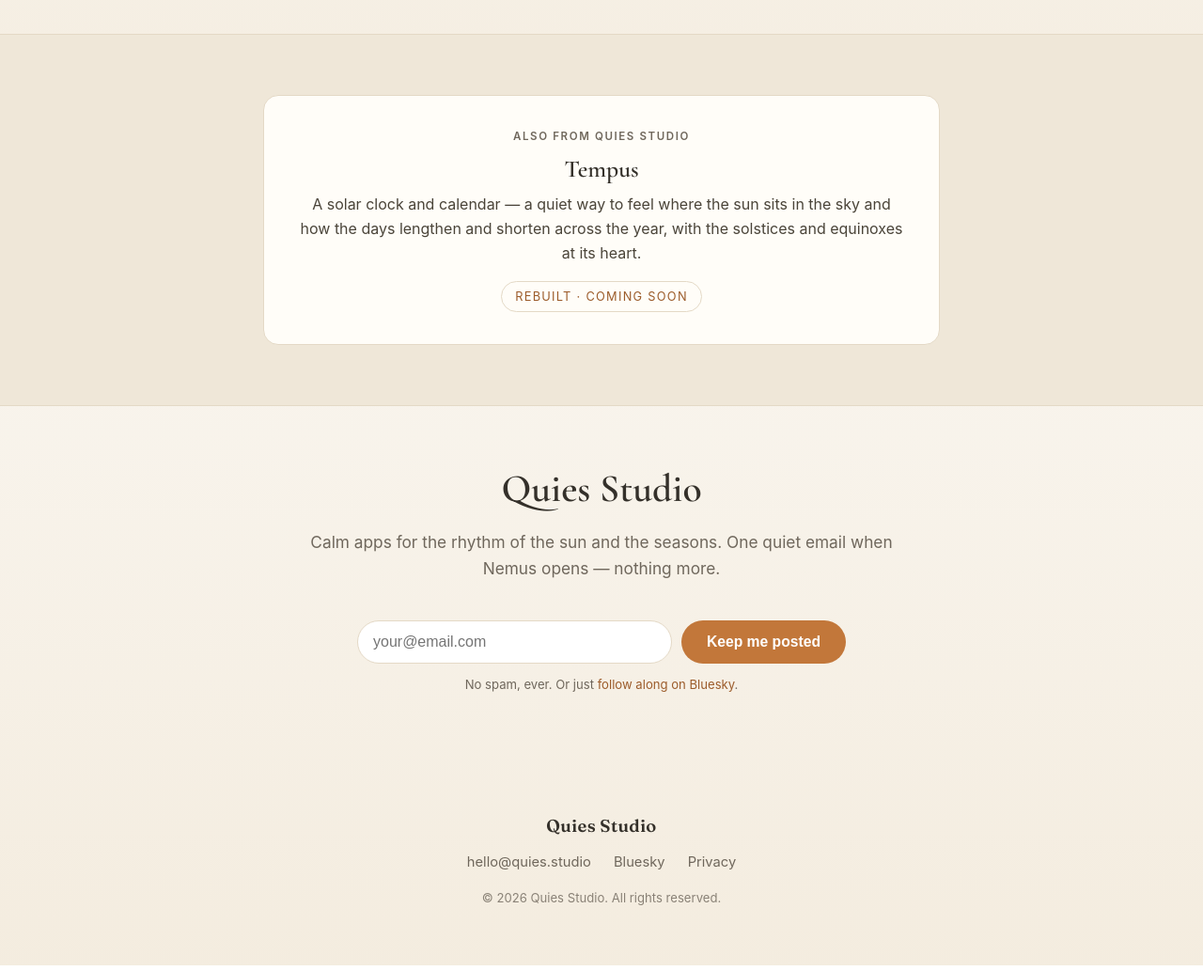
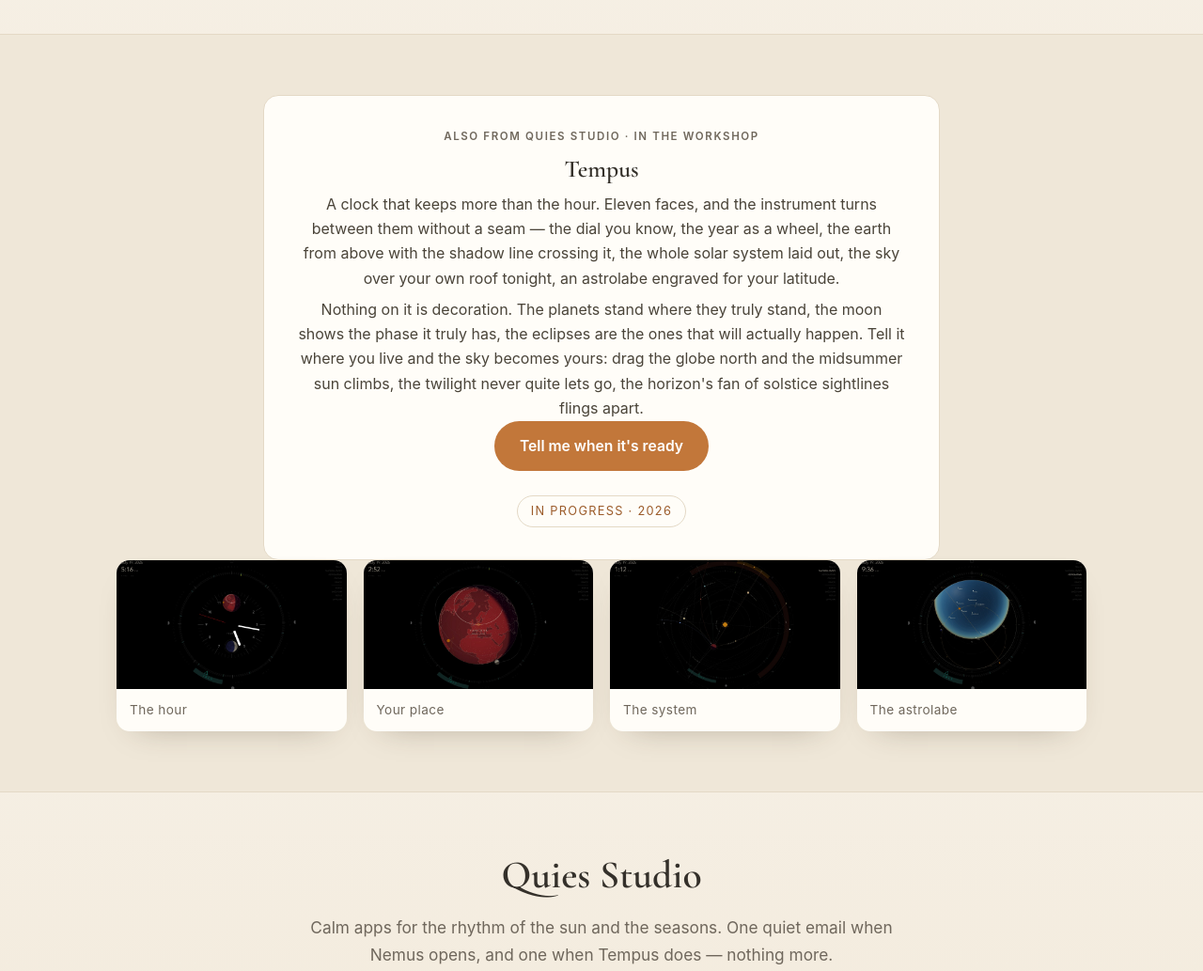
Before and after one commit to QuiesStudio/quies-studio-site, a plain HTML site: page index.html in a window 1280 px wide. Shown: the part 2880-3913 px from the top of the page at 94% size. Drawn offline with nearby package versions, Linux system fonts and the light colour scheme.

Commit message:
Add Tempus: description, stills, and a signup prompt

```diff
--- a/index.html
+++ b/index.html
@@ -83,11 +83,21 @@
 <section class="band" id="tempus">
   <div class="wrap">
     <div class="card">
-      <div class="kicker">Also from Quies Studio</div>
+      <div class="kicker">Also from Quies Studio · in the workshop</div>
       <h3>Tempus</h3>
-      <p>A solar clock and calendar — a quiet way to feel where the sun sits in the sky and how the days lengthen and shorten across the year, with the solstices and equinoxes at its heart.</p>
-      <span class="soon">Rebuilt · coming soon</span>
+      <p>A clock that keeps more than the hour. Eleven faces, and the instrument turns between them without a seam — the dial you know, the year as a wheel, the earth from above with the shadow line crossing it, the whole solar system laid out, the sky over your own roof tonight, an astrolabe engraved for your latitude.</p>
+      <p>Nothing on it is decoration. The planets stand where they truly stand, the moon shows the phase it truly has, the eclipses are the ones that will actually happen. Tell it where you live and the sky becomes yours: drag the globe north and the midsummer sun climbs, the twilight never quite lets go, the horizon's fan of solstice sightlines flings apart.</p>
+      <div class="cta-row">
+        <a class="btn btn-primary" href="#notify">Tell me when it's ready</a>
+      </div>
+      <span class="soon">In progress · 2026</span>
     </div>
+  </div>
+  <div class="gallery">
+    <figure><img src="img/tempus-clock.jpg" alt="Tempus showing the hour, with the earth and moon on the dial" loading="lazy"><figcaption>The hour</figcaption></figure>
+    <figure><img src="img/tempus-orbis.jpg" alt="Tempus showing the earth from above, the day and night line crossing it" loading="lazy"><figcaption>Your place</figcaption></figure>
+    <figure><img src="img/tempus-machina.jpg" alt="Tempus showing the solar system with the planets on their orbits" loading="lazy"><figcaption>The system</figcaption></figure>
+    <figure><img src="img/tempus-astrolabe.jpg" alt="Tempus as a planispheric astrolabe, the sky over one latitude" loading="lazy"><figcaption>The astrolabe</figcaption></figure>
   </div>
 </section>
 
@@ -95,7 +105,7 @@
 <section id="notify">
   <div class="section-head">
     <h2>Quies Studio</h2>
-    <p>Calm apps for the rhythm of the sun and the seasons. One quiet email when Nemus opens — nothing more.</p>
+    <p>Calm apps for the rhythm of the sun and the seasons. One quiet email when Nemus opens, and one when Tempus does — nothing more.</p>
   </div>
   <form class="signup" action="https://buttondown.com/api/emails/embed-subscribe/quies" method="post" target="_blank">
     <input type="email" name="email" placeholder="your@email.com" aria-label="Email address" required>
```
Also changed, not shown: img/tempus-astrolabe.jpg (added), img/tempus-clock.jpg (added), img/tempus-machina.jpg (added), img/tempus-orbis.jpg (added).
